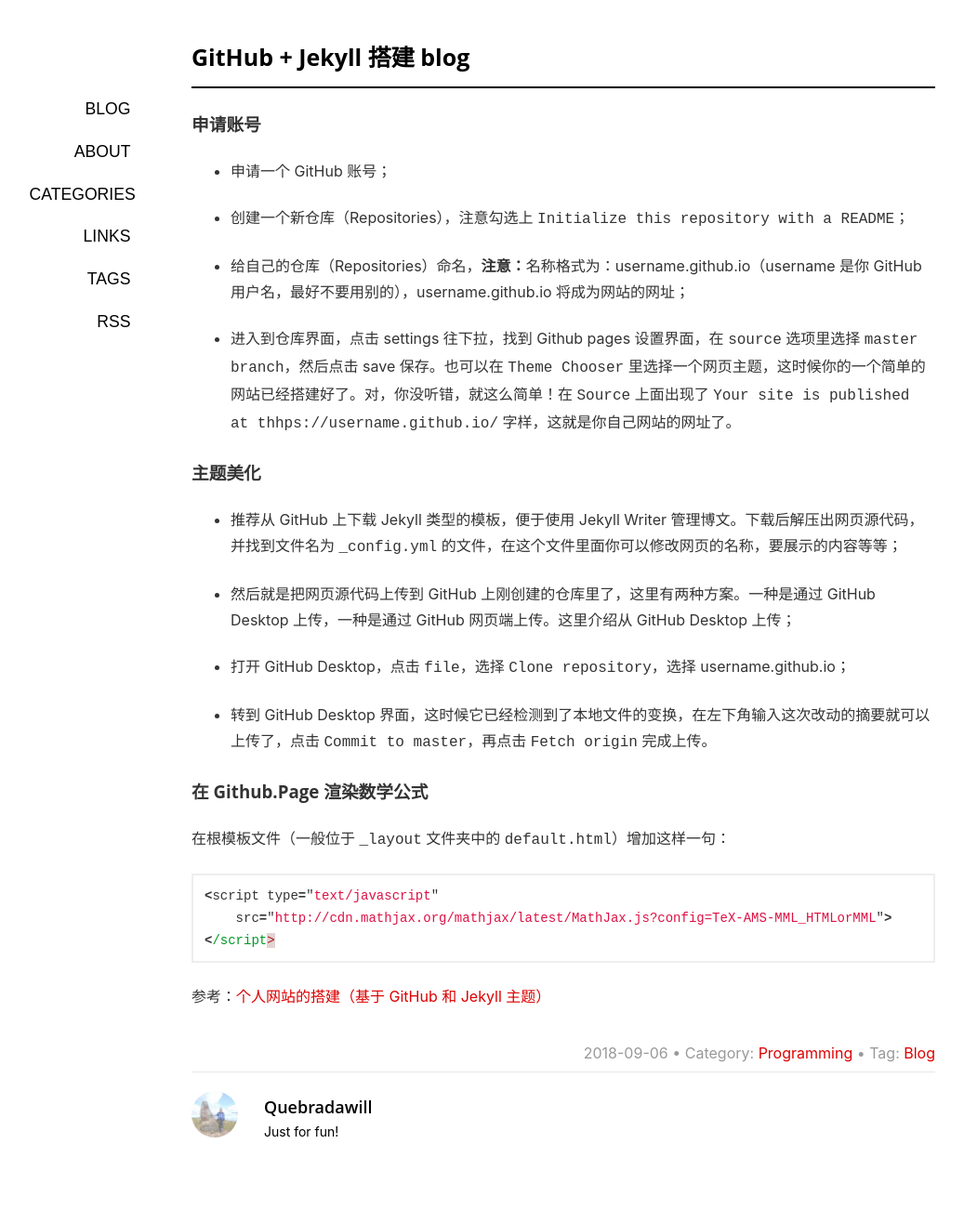
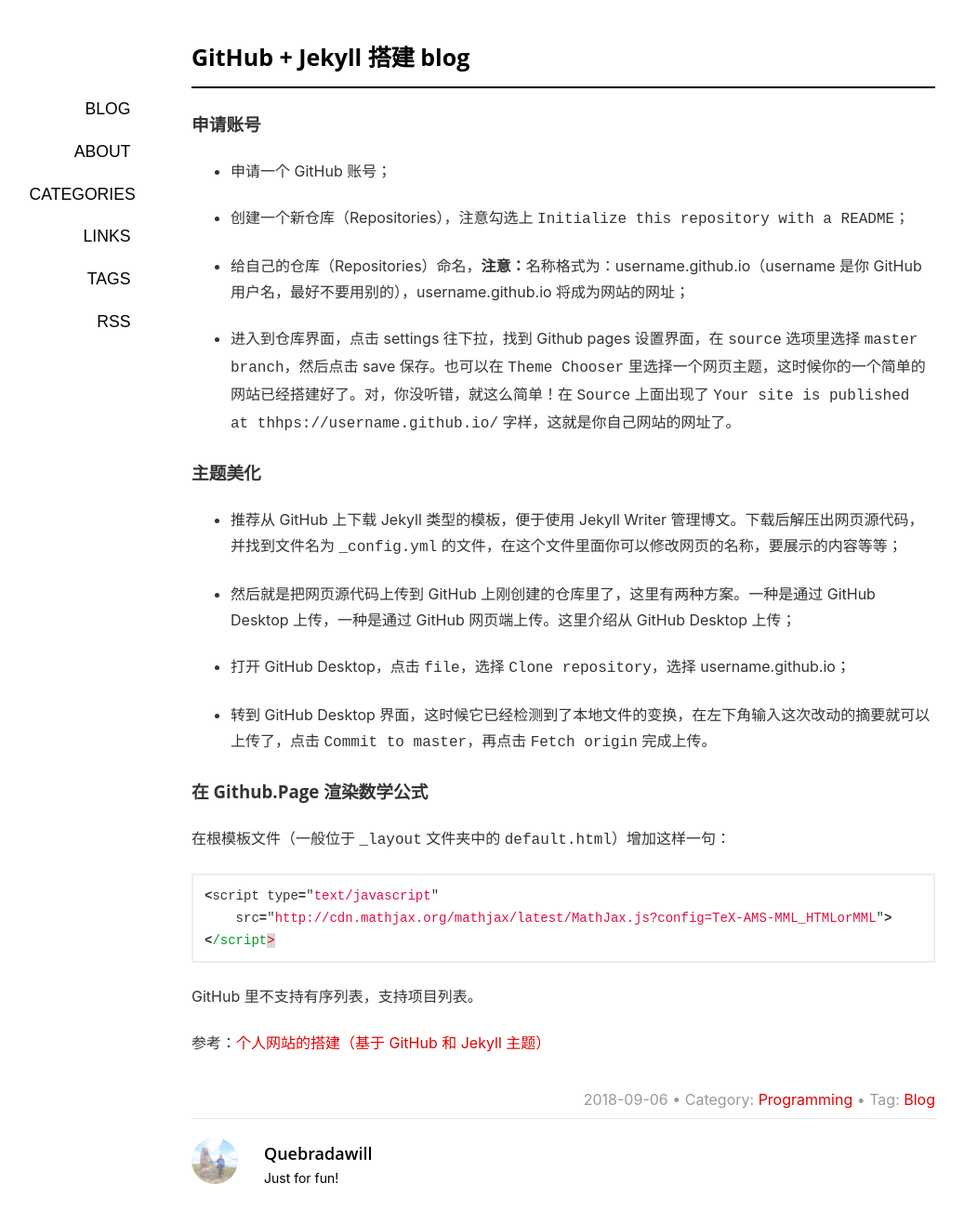
Before and after one commit to Quebradawill/quebrada.github.io, a Jekyll site: the page built from _posts/2018-09-06-build-blog.md, in a window 1280 px wide. Shown: the whole page at 93% size, without its empty margins (34-1071 px from the left). Built offline with Jekyll 4.4.1, drawn with Linux system fonts in a browser that asks for light colours; comment, search, counter and statistics services are not loaded; before the commit the page ends 1266 px from its top, so only the background shows below that.

Commit message:
Update 2018-09-06-build-blog.md

````diff
--- a/_posts/2018-09-06-build-blog.md
+++ b/_posts/2018-09-06-build-blog.md
@@ -46,4 +46,6 @@ author:
 </script>
 ```
 
+GitHub 里不支持有序列表，支持项目列表。
+
 参考：[个人网站的搭建（基于 GitHub 和 Jekyll 主题）](https://blog.csdn.net/qq_19799765/article/details/80869363)
````
